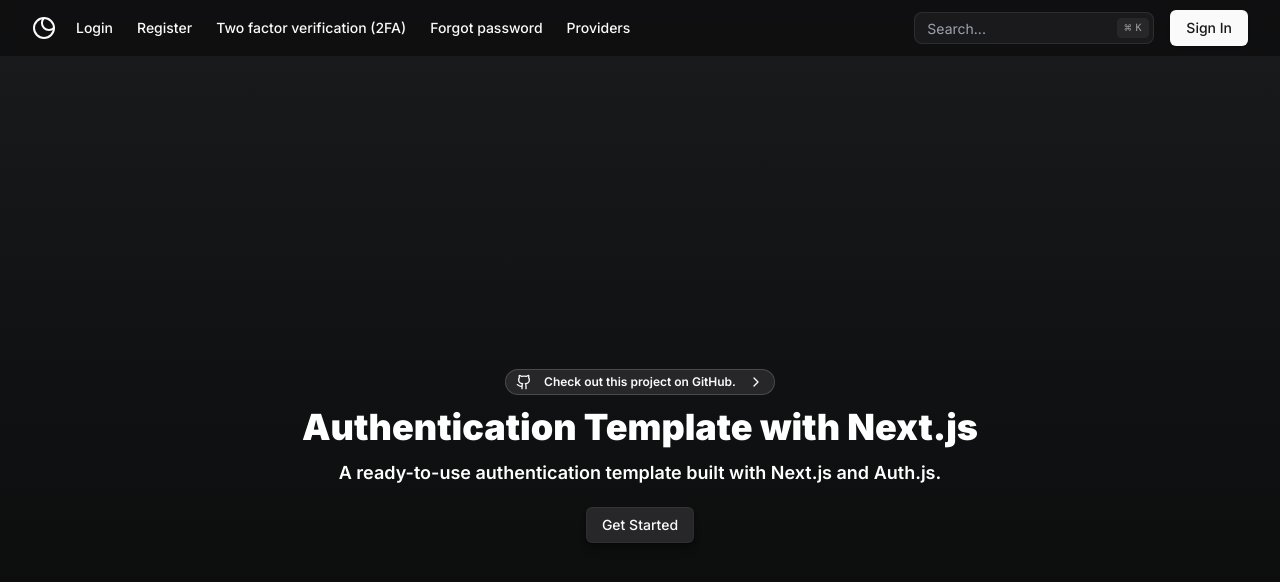
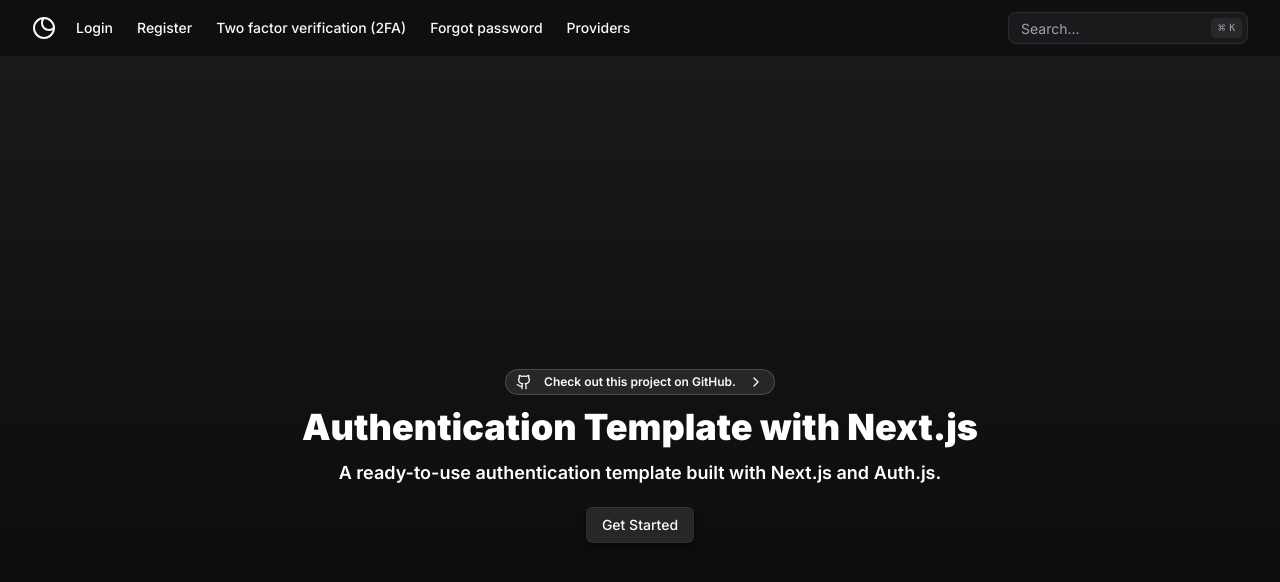
Before and after one commit to viniciuspra/nextjs-authjs-template, a Next.js app: page / in a window 1280 px wide. Shown: the top 582 px of the page. Built offline with nearby package versions, Linux system fonts and the light colour scheme.

Commit message:
chore: remove signin button

```diff
--- a/src/components/header.tsx
+++ b/src/components/header.tsx
@@ -1,7 +1,5 @@
 "use client";
-import Link from "next/link";
 
-import { Button } from "@/components/ui/button";
 import { HeaderSheet } from "@/components/header-sheet";
 import { HeaderNav } from "@/components/header-nav";
 
@@ -26,13 +24,6 @@
               </kbd>
             </div>
           </div>
-          <nav className="flex items-center gap-3">
-            <Button className="p-0">
-              <Link href="/auth/login" className="w-full h-full px-4 py-2">
-                Sign In
-              </Link>
-            </Button>
-          </nav>
         </div>
       </div>
     </header>
```
